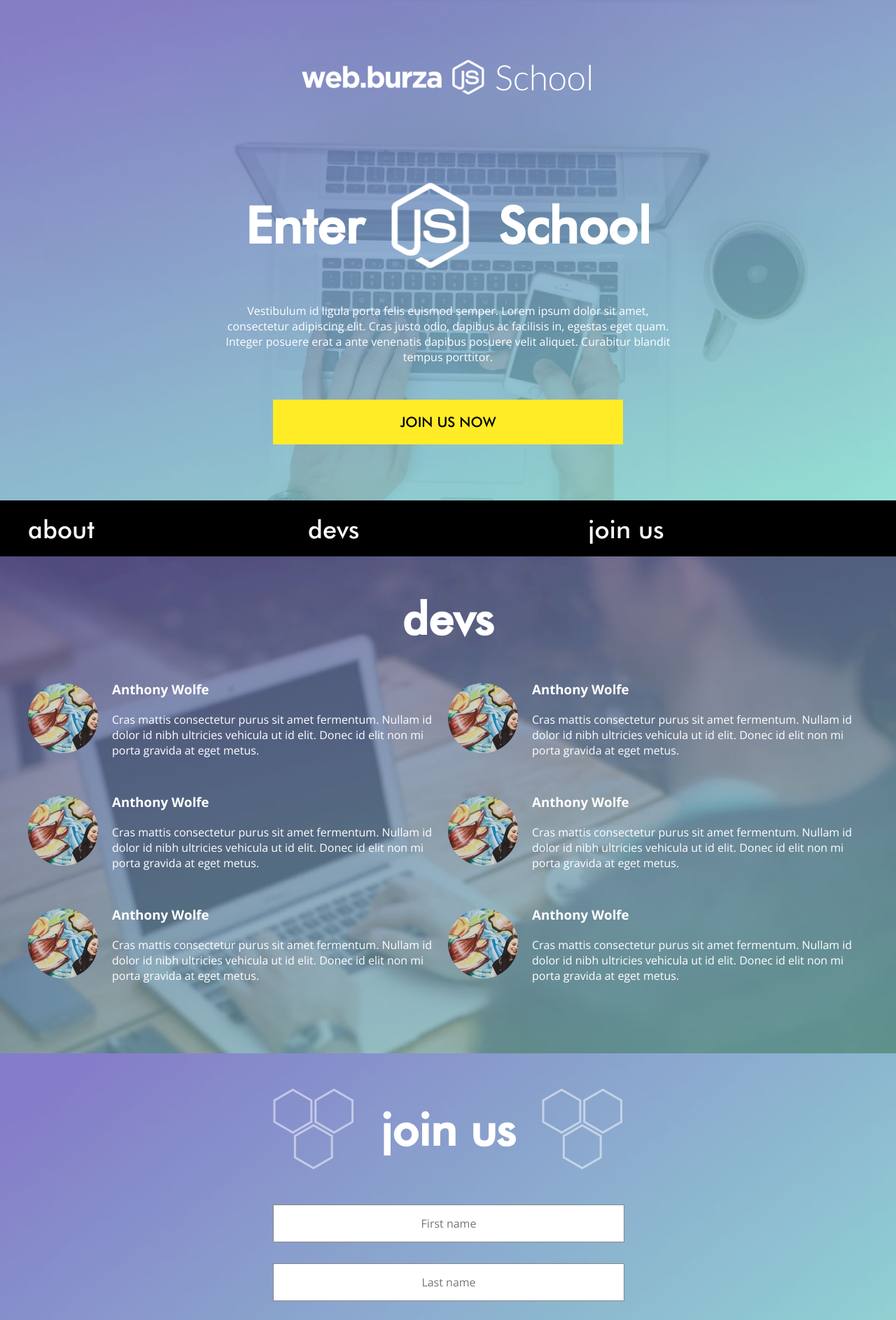
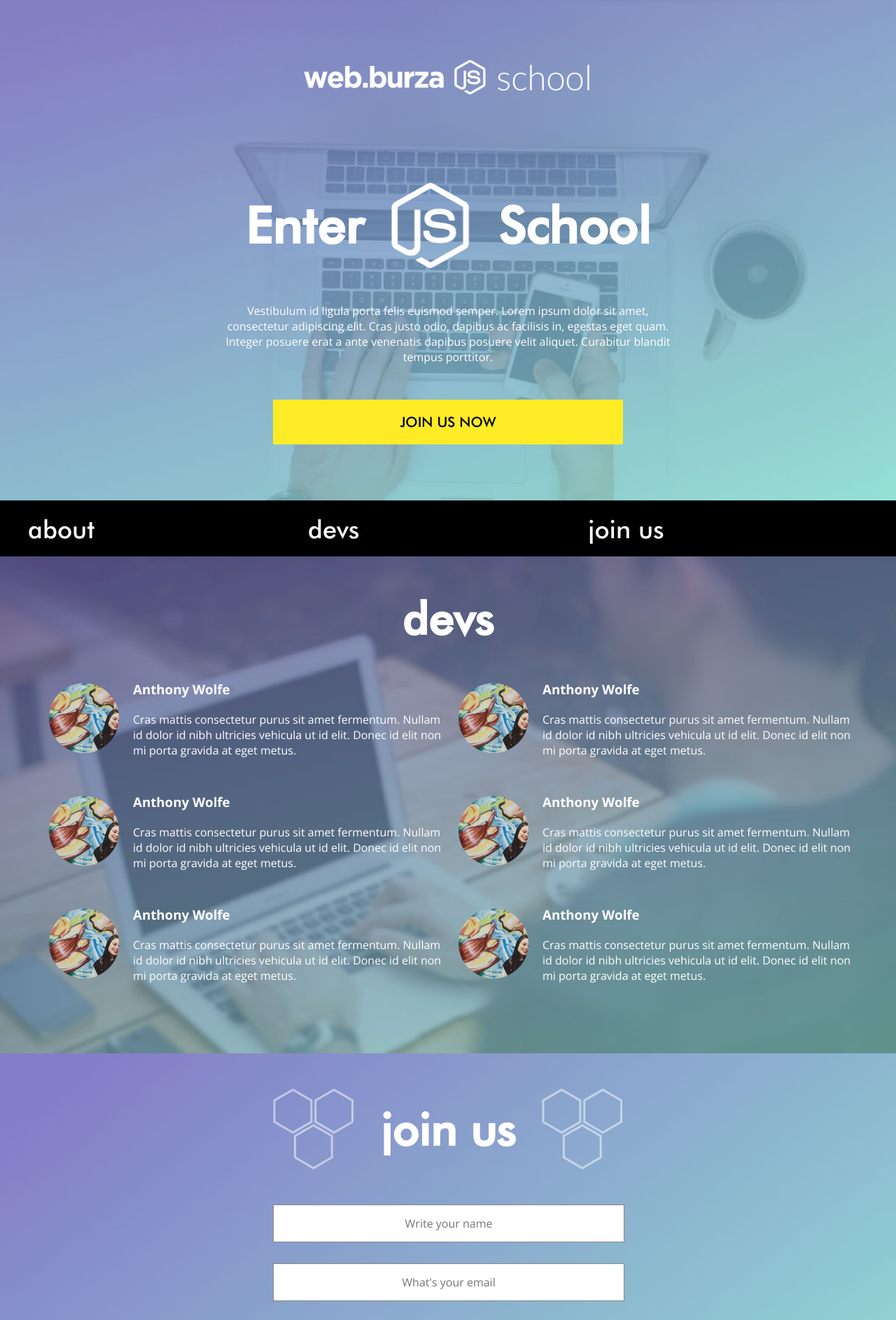
Before and after one commit to mocni/Web.burza, a website: page index.html in a window 1280 px wide. Shown: the top 1886 px of the page at 70% size. Drawn offline with nearby package versions, Linux system fonts and the light colour scheme.

Commit message:
Fixed row at devs

```diff
--- a/index.html
+++ b/index.html
@@ -14,7 +14,7 @@
 			<div class="section__logo section__title--image">
 				<img src="resources/img/webburza-logo.png" />
 				<img src="resources/img/js.png" class="img section__logo--image" />
-				<span>School</span>
+				<span>school</span>
 
 			</div>
 			<h1 class="section__title section__title--image section__title--image--center">
@@ -26,9 +26,9 @@
 				dapibus ac facilisis in, egestas eget quam. Integer posuere erat a ante venenatis dapibus posuere velit aliquet. Curabitur
 				blandit tempus porttitor.
 			</p>
-			<button class="btn btn__primary">
+			<a class="btn btn__primary" href="#join">
 				JOIN US NOW
-			</button>
+			</a>
 		</div>
 	</section>
 	<nav class="header">
@@ -58,7 +58,7 @@
 			<h2 class="section__title">
 				devs
 			</h2>
-			<div class="row">
+			<div class="row row__left">
 				<div class="col">
 					<div class="col__image">
 						<img src="resources/img/image1.jpg" class="img img__round" />
@@ -154,8 +154,8 @@
 				<img src="resources/img/sace.png" />
 			</h2>
 			<form name="contactForm">
-				<input class="input" placeholder="First name"  name="firstName"required>
-				<input class="input" placeholder="Last name" name="lastName" required>
+				<input class="input" placeholder="Write your name"  name="firstName" type="text" required>
+				<input class="input" placeholder="What's your email" name="email" type="email" required>
 				<textarea placeholder="Write something nice about us..."  name="about"  class="input" rows="8" required></textarea>
 				<button type="submit" class="btn btn__primary">
 					JOIN US!
--- a/resources/scss/config/_global.scss
+++ b/resources/scss/config/_global.scss
@@ -32,14 +32,13 @@ p {
         margin: 0 auto;
         font-family: 'FuturaMedium';
         transition: 0.3s;
+        text-align: center;
         &:hover {
             box-shadow: inset 0 100px 9px -7px $black;
             color: #fff;
         }
     }
 }
-
-
 
 .img {
     max-width: 100%;
--- a/resources/scss/modules/_grid.scss
+++ b/resources/scss/modules/_grid.scss
@@ -23,6 +23,11 @@
 .row {
     display: flex;
     flex-wrap: wrap;
+    @include element('left'){
+        @media(min-width: $container){
+            margin-left: 30px;
+        }
+    }
 }
 
 .col {
--- a/resources/scss/modules/_section.scss
+++ b/resources/scss/modules/_section.scss
@@ -40,7 +40,7 @@
             text-align: center;
             margin-bottom: 50px;
         }
-        @media(max-width: $containerSmall) {
+        @media(max-width: $containerMiddle) {
             .section__logo {
                 img {
                     margin: 20px 0 5px 0;
```
Also changed, not shown: dist/css/style.css.
